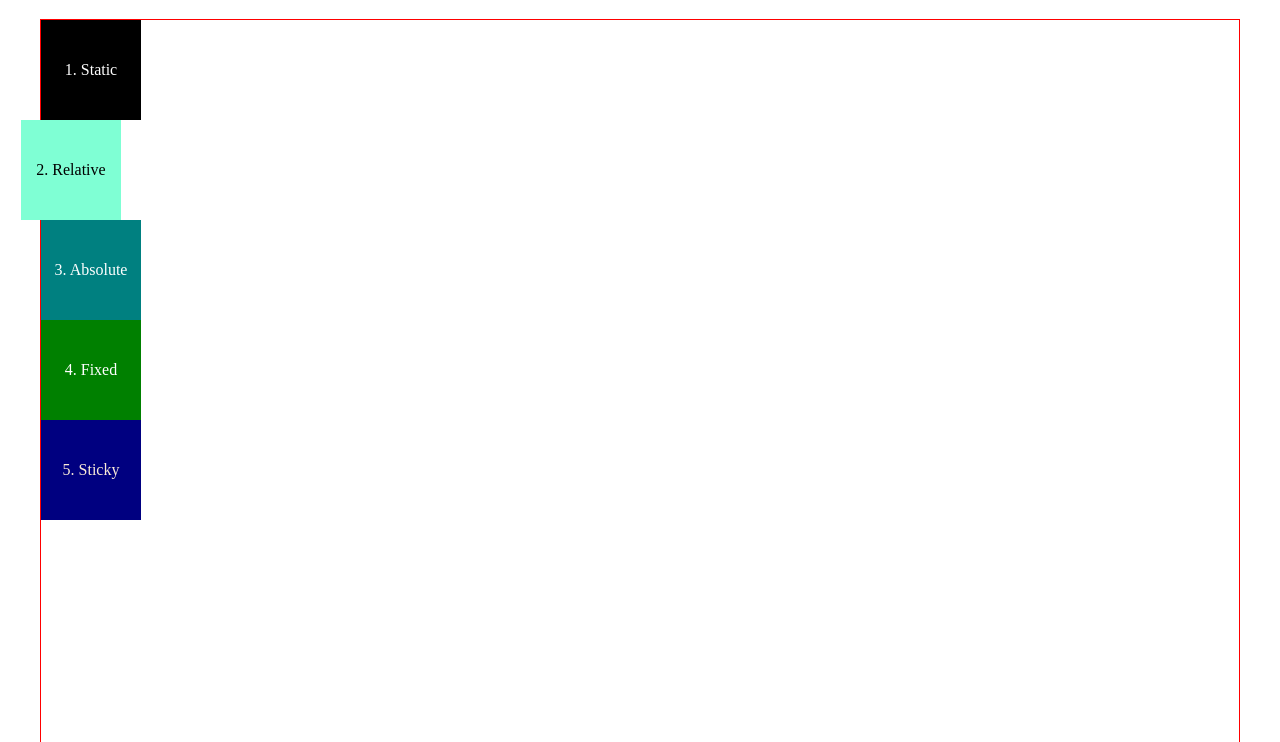
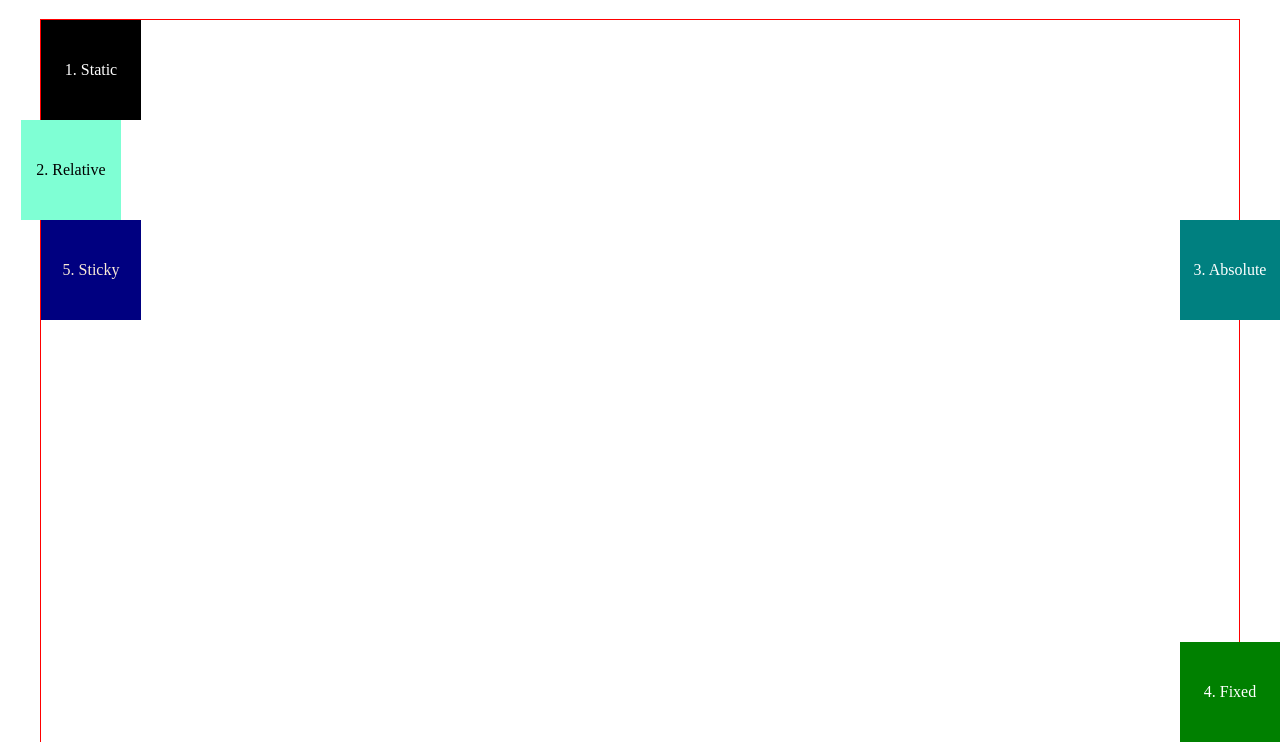
Before and after one commit to carobte/position, a plain HTML site: page index.html in a window 1280 px wide. Shown: the part 58-800 px from the top of the page. Drawn offline with Linux system fonts and the light colour scheme.

Commit message:
feat: sticky

```diff
--- a/src/css/style.css
+++ b/src/css/style.css
@@ -32,21 +32,28 @@
 
 .relative{
     background-color: aquamarine;
-    position: relative; /* Relativo a su posición inicial, lo saca del flujo normal, según top - left- right - bottom */
+    position: relative; /* Relativo a su posición inicial, lo saca del flujo normal, según top - left- right - bottom, su espacio inicial se respeta */
     left: -20px;
 }
 
 .absolute{
     background-color: Teal;
     color: white;
+    position: absolute; /* Se basa en la pantalla total, sale del flujo normal, a menos que su padre sea absolute o relative, su espacio inicial se llena con el siguiente elemento */
+    right: 0;
 }
 
 .fixed{
     background-color: green;
     color: white;
+    position: fixed; /* Se mantiene donde se ponga, sin importar el scroll, su espacio inicial se llena */
+    right: 0;
+    bottom: 0;
 }
 
 .sticky{
     background-color: Navy;
     color: antiquewhite;
+    position: sticky; /* Combina características de position: relative y position: fixed. Se comporta como relative hasta que alcanza una posición específica en la ventana del navegador (o su contenedor), necesita top y bottom para saber desde donde se "pegará".*/
+    top: 10px;
 }
```
